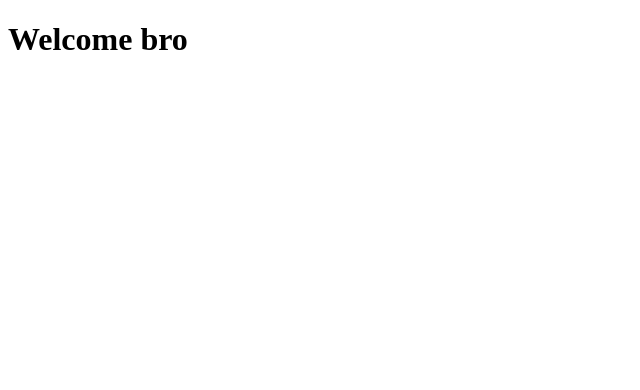
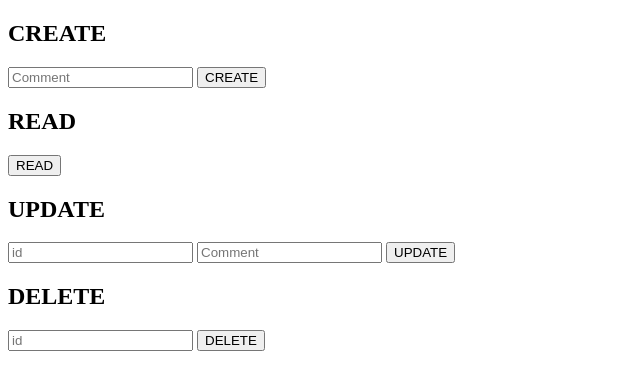
Before and after one commit to notcrookshanks/WAD-Experiments, a website: page Exp3/public/index.html in a window 1280 px wide. Shown: the whole page, without its empty margins (0-640 px from the left). Drawn offline with Linux system fonts and the light colour scheme.

Commit message:
Done for today

```diff
--- a/Exp3/public/index.html
+++ b/Exp3/public/index.html
@@ -1,11 +1,31 @@
 <!DOCTYPE html>
-<html lang="en">
+<html>
 <head>
-    <meta charset="UTF-8">
-    <meta name="viewport" content="width=1600, initial-scale=1.0">
-    <title>WAD Practicals</title>
+    <title>Comment box</title>
 </head>
 <body>
-    <h1>Welcome bro</h1>
+    <h2>CREATE</h2>
+    <form action="/comments" method="POST">
+        <input name="comment" placeholder="Comment">
+        <button type="submit">CREATE</button>
+    </form>
+
+    <h2>READ</h2>
+    <form action="/comments" method="GET">
+        <button type="submit">READ</button>
+    </form>
+
+    <h2>UPDATE</h2>
+    <form action="/update" method="POST">
+        <input name="id" placeholder="id">
+        <input name="comment" placeholder="Comment">
+        <button type="submit">UPDATE</button>
+    </form>
+
+    <h2>DELETE</h2>
+    <form action="/comments" method="POST">
+        <input name="id" placeholder="id">
+        <button type="submit">DELETE</button>
+    </form>
 </body>
 </html>
--- a/Exp3/test.js
+++ b/Exp3/test.js
@@ -5,6 +5,8 @@ const db = mysql.createConnection('mysql://root@127.0.0.1:3306/wad')
 const app = express()
 
 app.use(express.json())
+app.use(express.urlencoded({ extended: true }));
+app.use(express.static('public'))
 
 app.get('/', (req, res) => {
     res.send('Welcome to Comments')
@@ -22,13 +24,13 @@ app.post('/comments', (req, res) => {
     })
 })
 
-app.put('/comments', (req, res) => {
+app.post('/update', (req, res) => {
     db.query('UPDATE comments SET message=(?) WHERE id=?', [req.body.message, req.body.id], () => {
         res.redirect('/')
     })
 })
 
-app.delete('/users', (req, res) => {
+app.post('/users', (req, res) => {
     db.query("DELETE FROM users WHERE id = (?)", [req.body.id], () => {
         res.redirect('/')
     })
```
